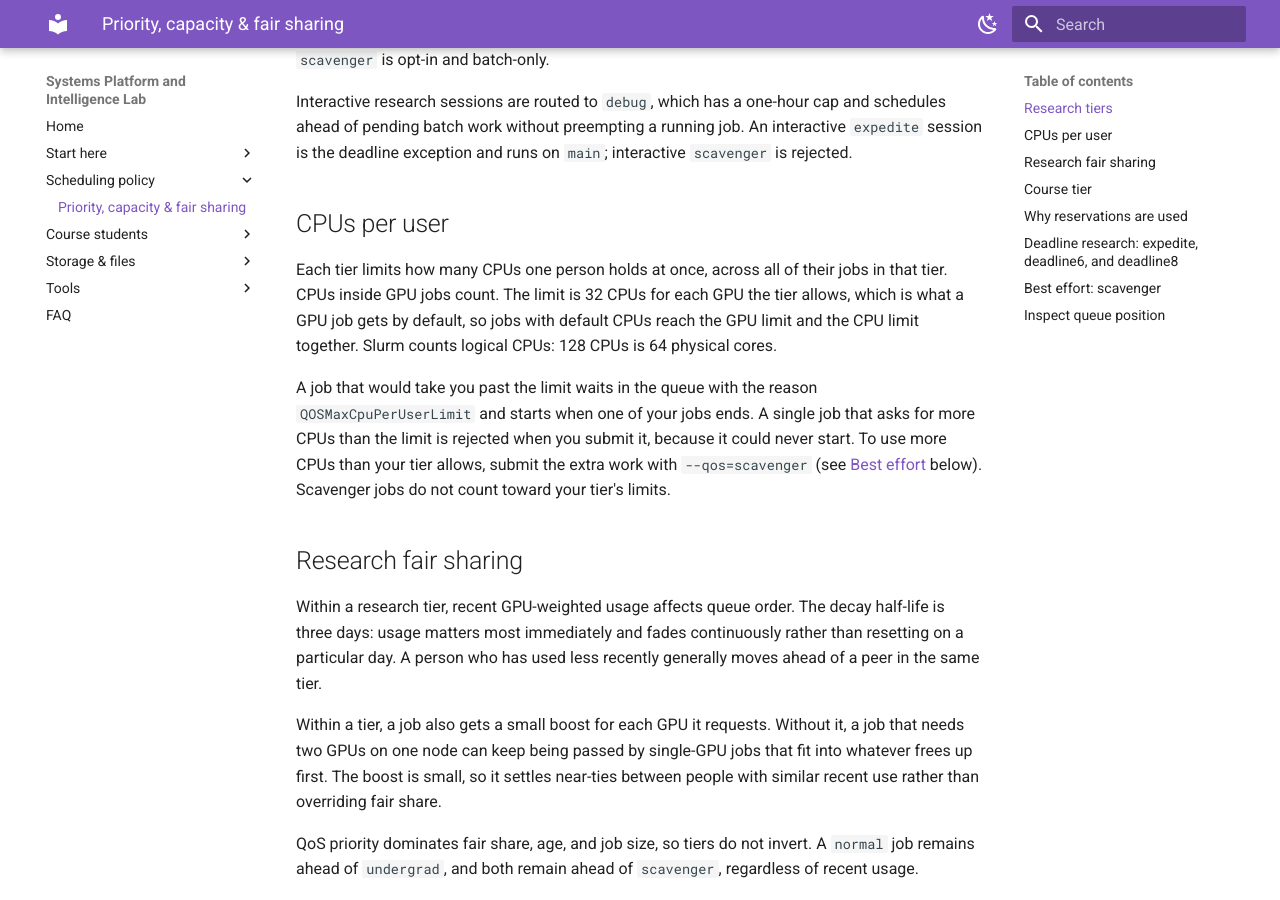
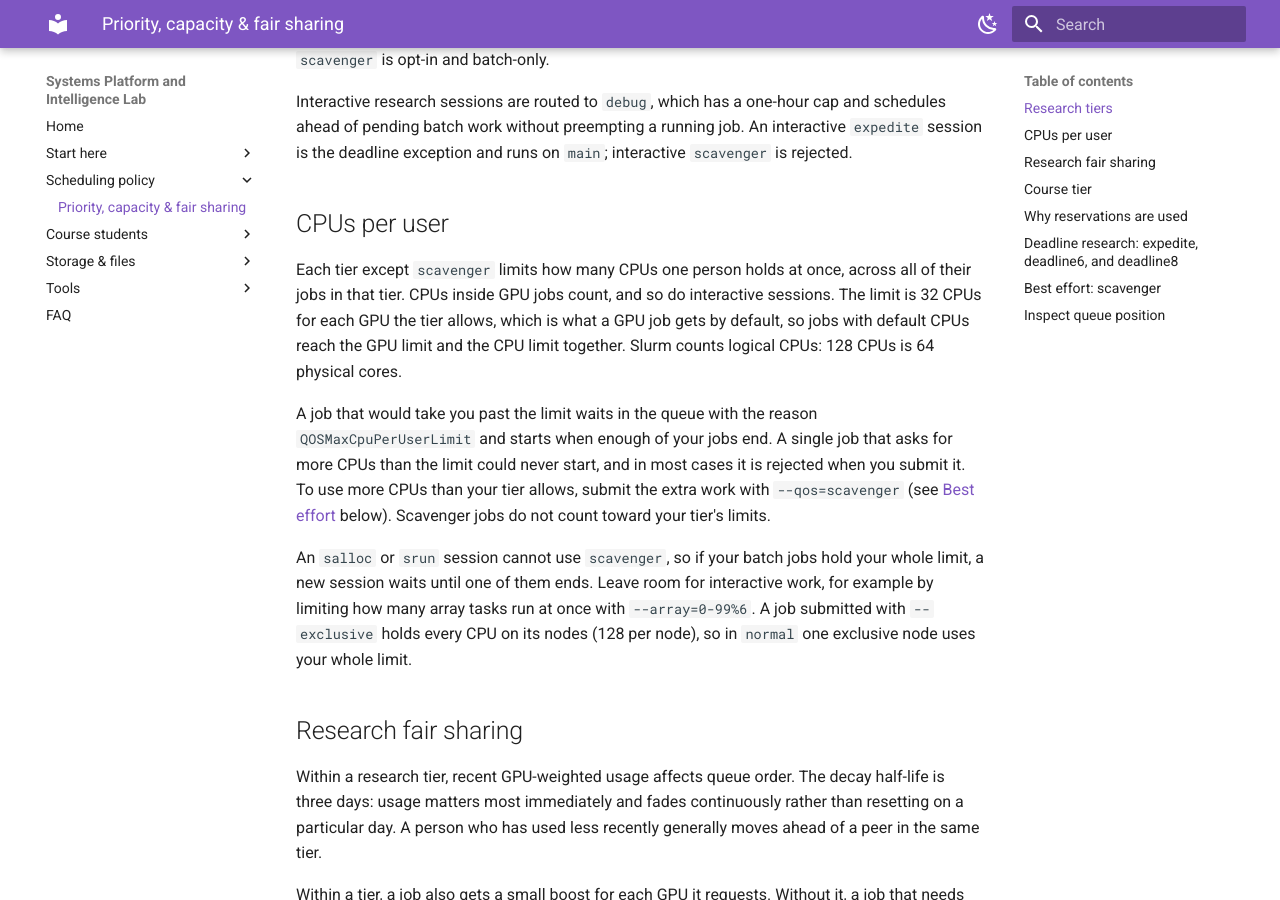
Before and after one commit to max-bromberg/platformx-wiki, an MkDocs documentation site: the page built from docs/priority.md, in a window 1280 px wide and 900 px high, scrolled down 912 px. Built offline with MkDocs 1.6.1 and Material for MkDocs 9.7.7, drawn with Linux system fonts in a browser that asks for light colours.

Commit message:
priority: interactive sessions share the CPU cap; --exclusive holds whole nodes
Co-Authored-By: Claude Opus 5.5 <noreply@anthropic.com>

```diff
--- a/docs/priority.md
+++ b/docs/priority.md
@@ -19,9 +19,11 @@ Interactive research sessions are routed to `debug`, which has a one-hour cap an
 
 ## CPUs per user
 
-Each tier limits how many CPUs one person holds at once, across all of their jobs in that tier. CPUs inside GPU jobs count. The limit is 32 CPUs for each GPU the tier allows, which is what a GPU job gets by default, so jobs with default CPUs reach the GPU limit and the CPU limit together. Slurm counts logical CPUs: 128 CPUs is 64 physical cores.
+Each tier except `scavenger` limits how many CPUs one person holds at once, across all of their jobs in that tier. CPUs inside GPU jobs count, and so do interactive sessions. The limit is 32 CPUs for each GPU the tier allows, which is what a GPU job gets by default, so jobs with default CPUs reach the GPU limit and the CPU limit together. Slurm counts logical CPUs: 128 CPUs is 64 physical cores.
 
-A job that would take you past the limit waits in the queue with the reason `QOSMaxCpuPerUserLimit` and starts when one of your jobs ends. A single job that asks for more CPUs than the limit is rejected when you submit it, because it could never start. To use more CPUs than your tier allows, submit the extra work with `--qos=scavenger` (see [Best effort](#best-effort-scavenger) below). Scavenger jobs do not count toward your tier's limits.
+A job that would take you past the limit waits in the queue with the reason `QOSMaxCpuPerUserLimit` and starts when enough of your jobs end. A single job that asks for more CPUs than the limit could never start, and in most cases it is rejected when you submit it. To use more CPUs than your tier allows, submit the extra work with `--qos=scavenger` (see [Best effort](#best-effort-scavenger) below). Scavenger jobs do not count toward your tier's limits.
+
+An `salloc` or `srun` session cannot use `scavenger`, so if your batch jobs hold your whole limit, a new session waits until one of them ends. Leave room for interactive work, for example by limiting how many array tasks run at once with `--array=0-99%6`. A job submitted with `--exclusive` holds every CPU on its nodes (128 per node), so in `normal` one exclusive node uses your whole limit.
 
 ## Research fair sharing
 
```
